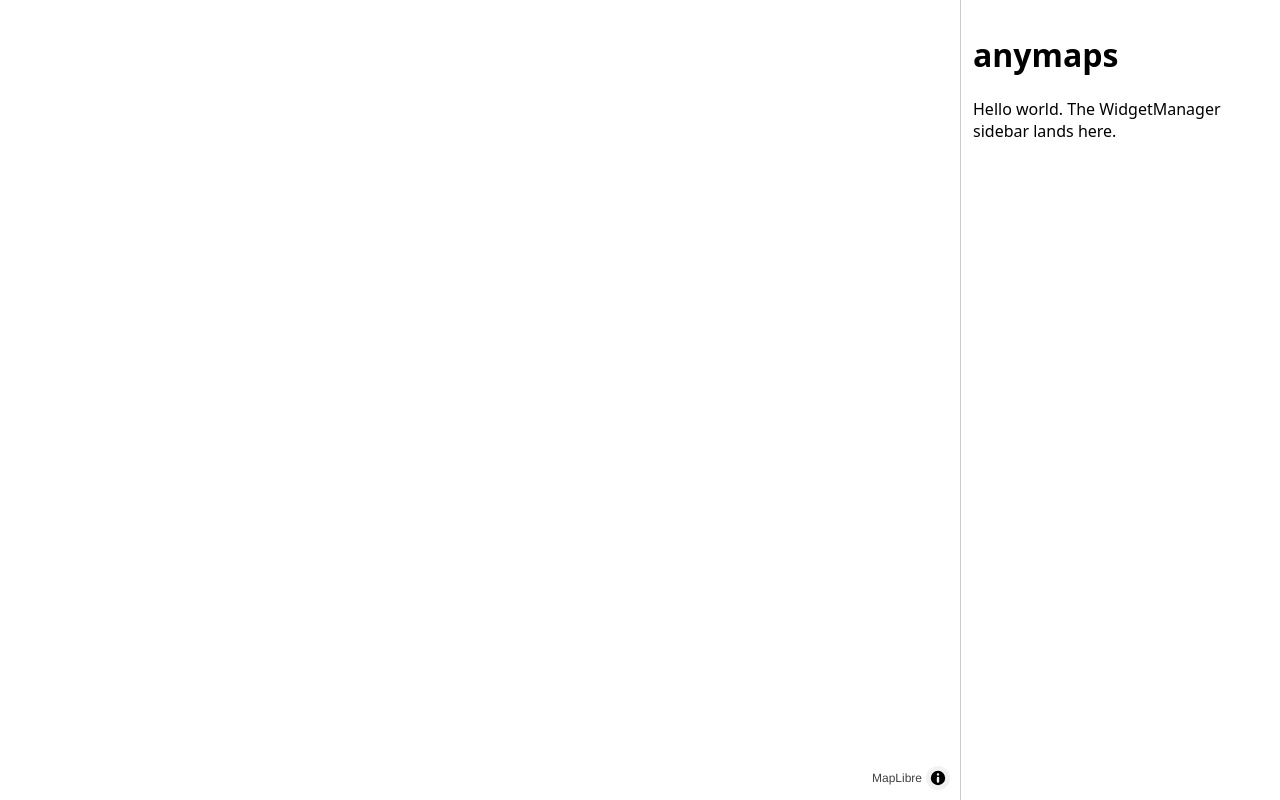
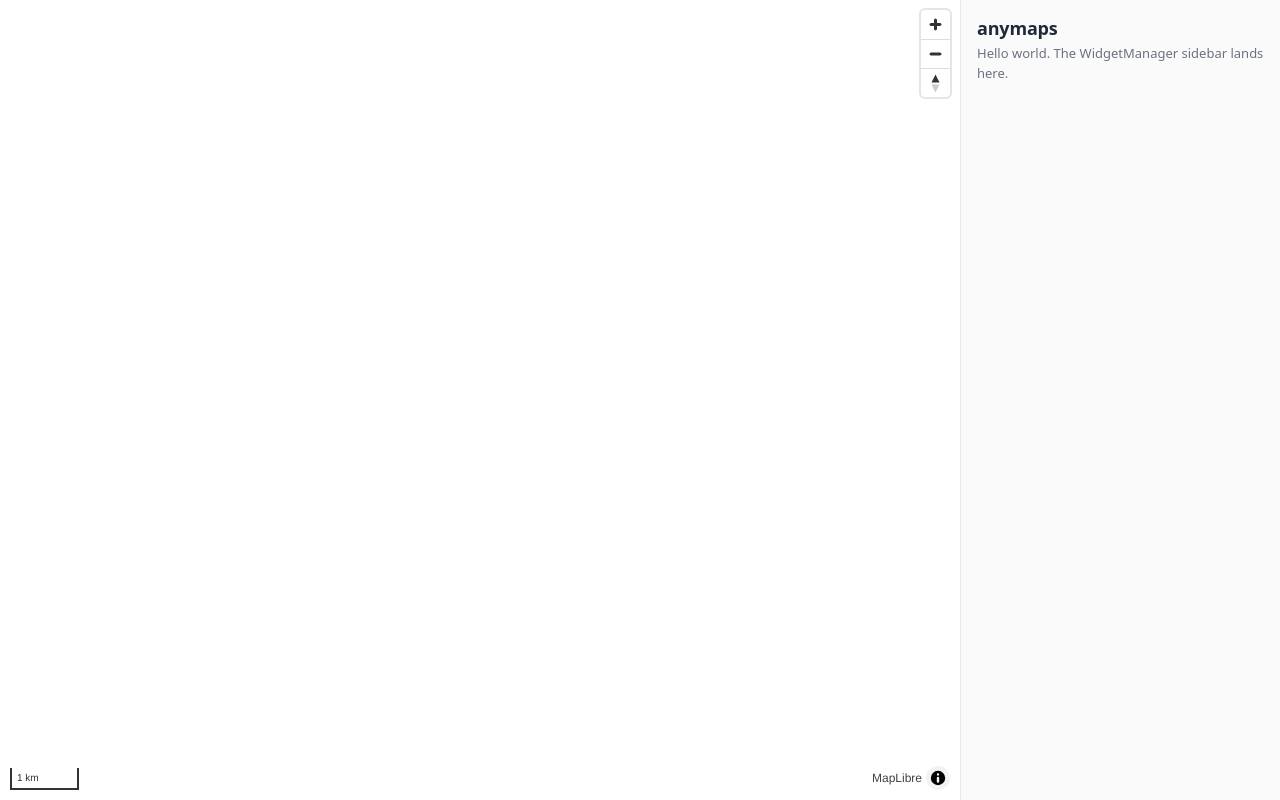
Before and after one commit to ol1ves/anymaps, a website built with Vite: page client/index.html in a window 1280 px wide. Built offline with nearby package versions, Linux system fonts and the light colour scheme; no server answers.

Commit message:
prettier baseline map: streets, labels, controls, light sidebar

```diff
--- a/client/index.html
+++ b/client/index.html
@@ -21,10 +21,24 @@
       }
       #sidebar {
         width: 320px;
-        border-left: 1px solid #ccc;
-        padding: 12px;
+        border-left: 1px solid #e5e7eb;
+        padding: 16px;
         overflow-y: auto;
         box-sizing: border-box;
+        background: #fafafa;
+        color: #1f2937;
+      }
+      #sidebar h1 {
+        margin: 0 0 4px;
+        font-size: 18px;
+        font-weight: 600;
+        letter-spacing: -0.01em;
+      }
+      #sidebar p {
+        margin: 0;
+        font-size: 13px;
+        color: #6b7280;
+        line-height: 1.5;
       }
     </style>
   </head>
--- a/client/src/main.js
+++ b/client/src/main.js
@@ -1,15 +1,27 @@
 import maplibregl from "maplibre-gl";
 import "maplibre-gl/dist/maplibre-gl.css";
 
-// Hello world. This direct MapLibre call disappears once the WidgetManager
+// Baseline map. This direct MapLibre call disappears once the WidgetManager
 // takes over the map. The SDK (src/sdk/anymaps.js) becomes the only owner.
+// Basemap: OpenFreeMap "bright" (free, no key, vector, streets + labels).
+const NYC = { lat: 40.71, lng: -74.0 };
+
 const map = new maplibregl.Map({
   container: "map",
-  style: "https://demotiles.maplibre.org/style.json",
-  center: [-74.0, 40.71],
-  zoom: 11,
+  style: "https://tiles.openfreemap.org/styles/bright",
+  center: [NYC.lng, NYC.lat],
+  zoom: 12,
+  pitch: 0,
+  bearing: 0,
 });
 
+// Native controls. Attribution stays on the default control (bottom-right),
+// which reads the tile source's required attribution.
+map.addControl(new maplibregl.NavigationControl(), "top-right");
+map.addControl(new maplibregl.ScaleControl({ unit: "metric" }), "bottom-left");
+
 map.on("load", () => {
-  new maplibregl.Marker().setLngLat([-74.0, 40.71]).addTo(map);
+  // Smoke-test marker so the GL render pipeline is confirmed at a glance.
+  // TODO(A): remove this when the SDK lands and the WidgetManager owns markers.
+  new maplibregl.Marker().setLngLat([NYC.lng - 0.02, NYC.lat + 0.02]).addTo(map);
 });
```
